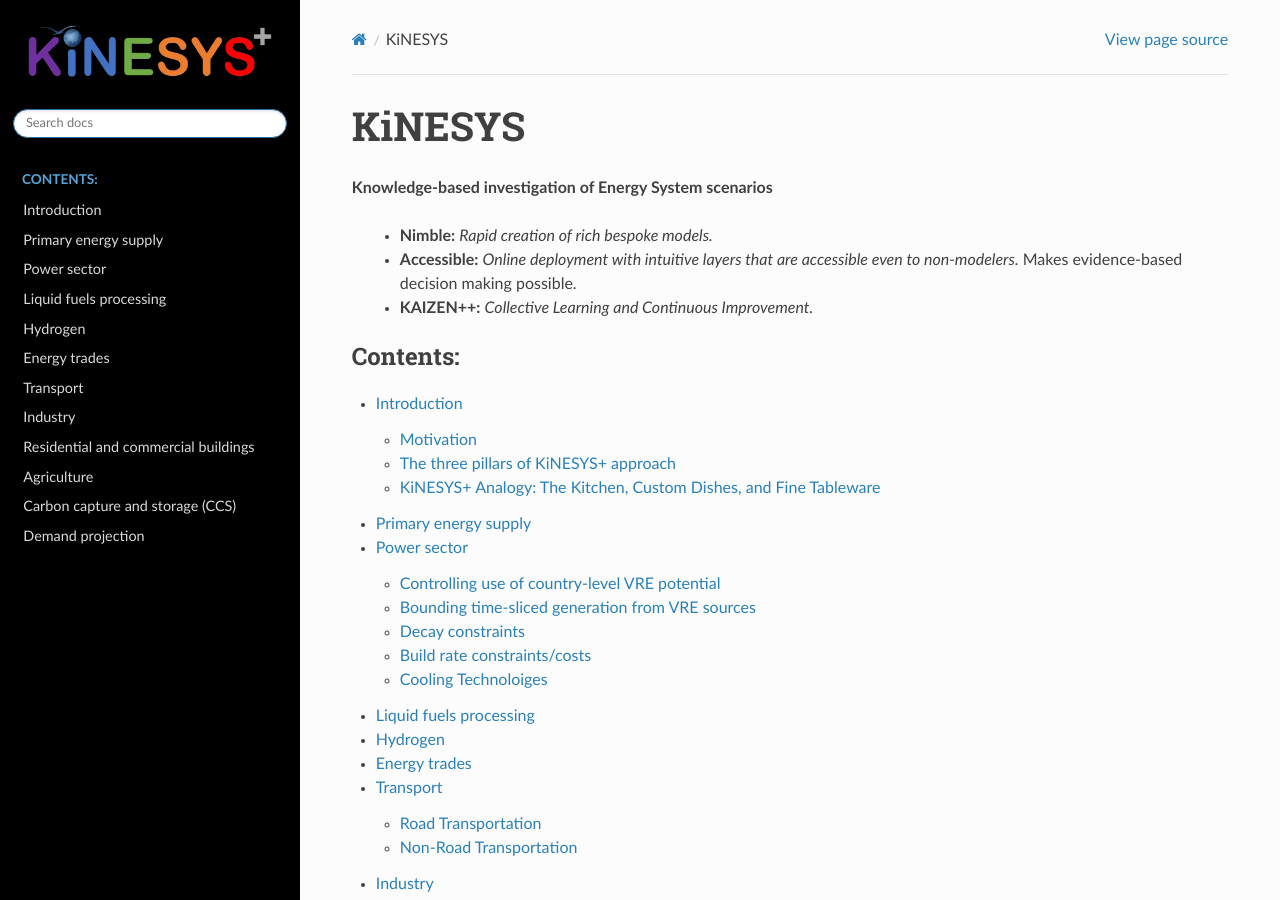
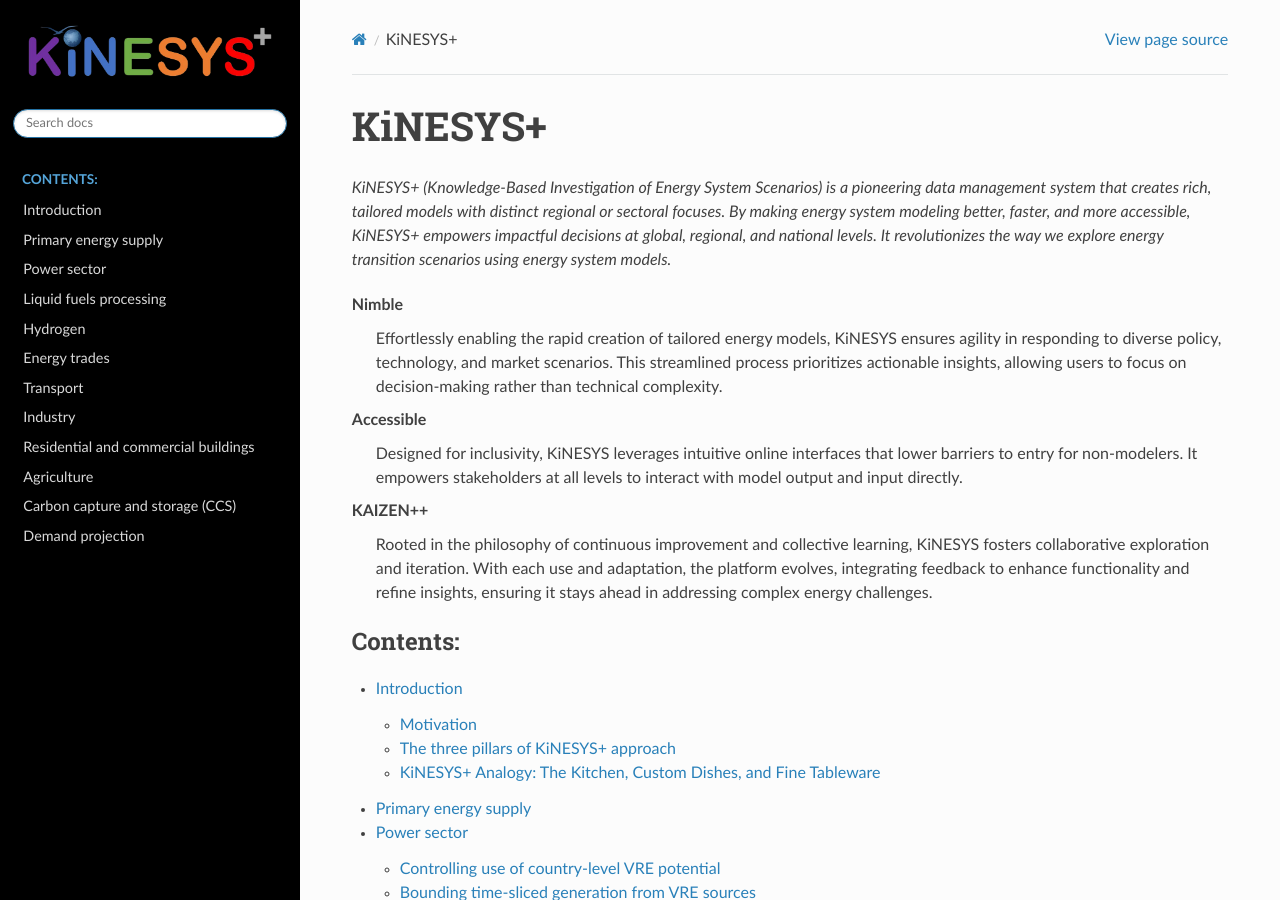
Before and after one commit to kanors-emr/Kinesys-documentation, a Sphinx documentation site: the page built from source/index.rst, in a window 1280 px wide and 900 px high. Built offline with Sphinx 7.4.7 and the Read the Docs theme 3.1.0, drawn with Linux system fonts in a browser that asks for light colours.

Commit message:
no message

```diff
--- a/source/index.rst
+++ b/source/index.rst
@@ -3,13 +3,21 @@
    You can adapt this file completely to your liking, but it should at least
    contain the root `toctree` directive.
 
-KiNESYS
-=======
-**Knowledge-based investigation of Energy System scenarios**
+KiNESYS+
+========
+*KiNESYS+ (Knowledge-Based Investigation of Energy System Scenarios) is a pioneering data management system that creates rich, tailored models with distinct regional or sectoral focuses.
+By making energy system modeling better, faster, and more accessible, KiNESYS+ empowers impactful decisions at global, regional, and national levels.
+It revolutionizes the way we explore energy transition scenarios using energy system models.*
 
-   * **Nimble:** *Rapid creation of rich bespoke models.*
-   * **Accessible:** *Online deployment with intuitive layers that are accessible even to non-modelers.* Makes evidence-based decision making possible.
-   * **KAIZEN++:** *Collective Learning and Continuous Improvement.*
+**Nimble**
+   Effortlessly enabling the rapid creation of tailored energy models, KiNESYS ensures agility in responding to diverse policy, technology, and market scenarios. This streamlined process prioritizes actionable insights, allowing users to focus on decision-making rather than technical complexity.
+
+**Accessible**
+   Designed for inclusivity, KiNESYS leverages intuitive online interfaces that lower barriers to entry for non-modelers. It empowers stakeholders at all levels to interact with model output and input directly.
+
+**KAIZEN++**
+   Rooted in the philosophy of continuous improvement and collective learning, KiNESYS fosters collaborative exploration and iteration. With each use and adaptation, the platform evolves, integrating feedback to enhance functionality and refine insights, ensuring it stays ahead in addressing complex energy challenges.
+
 
 .. toctree::
    :maxdepth: 2
```
